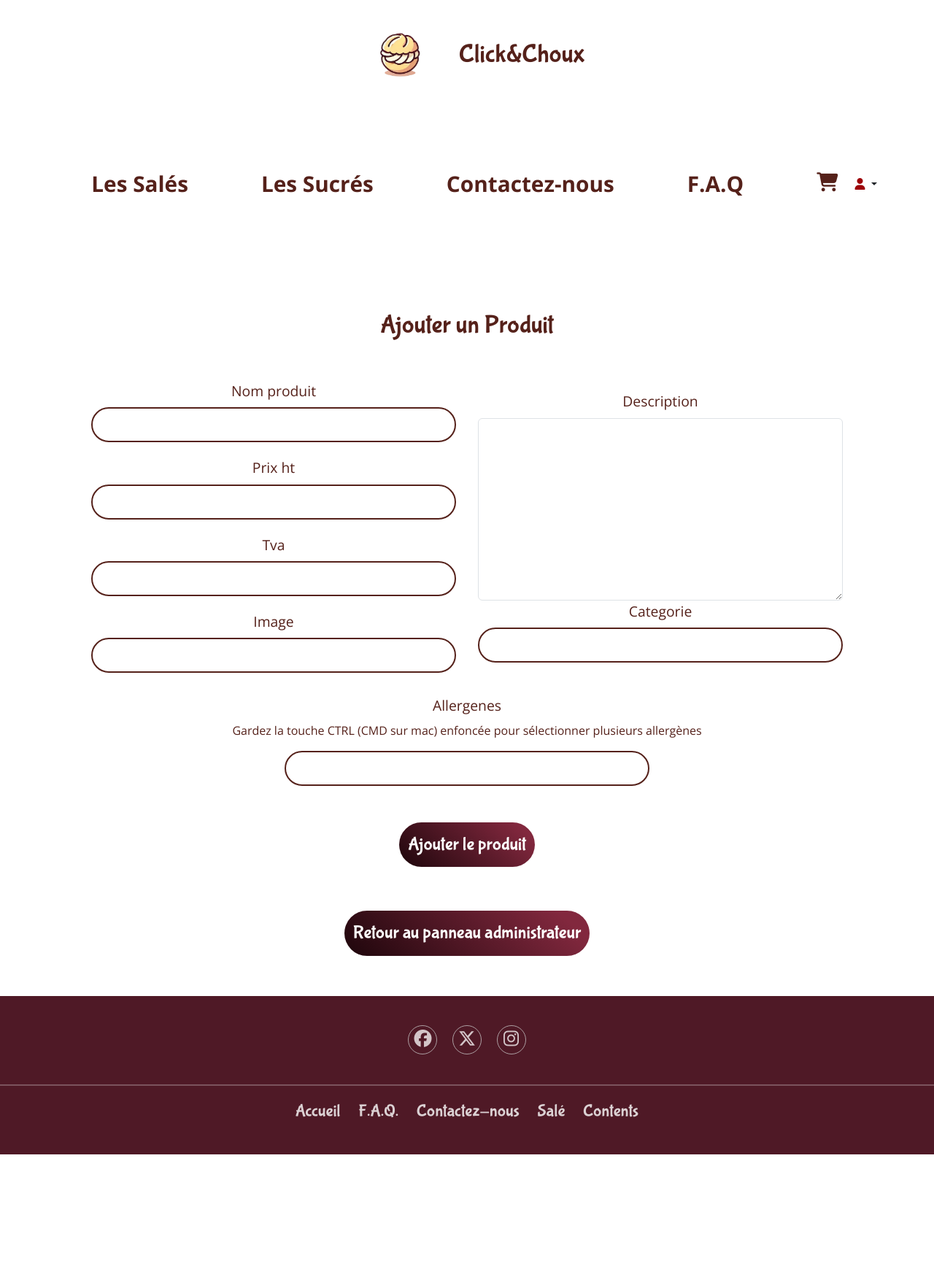
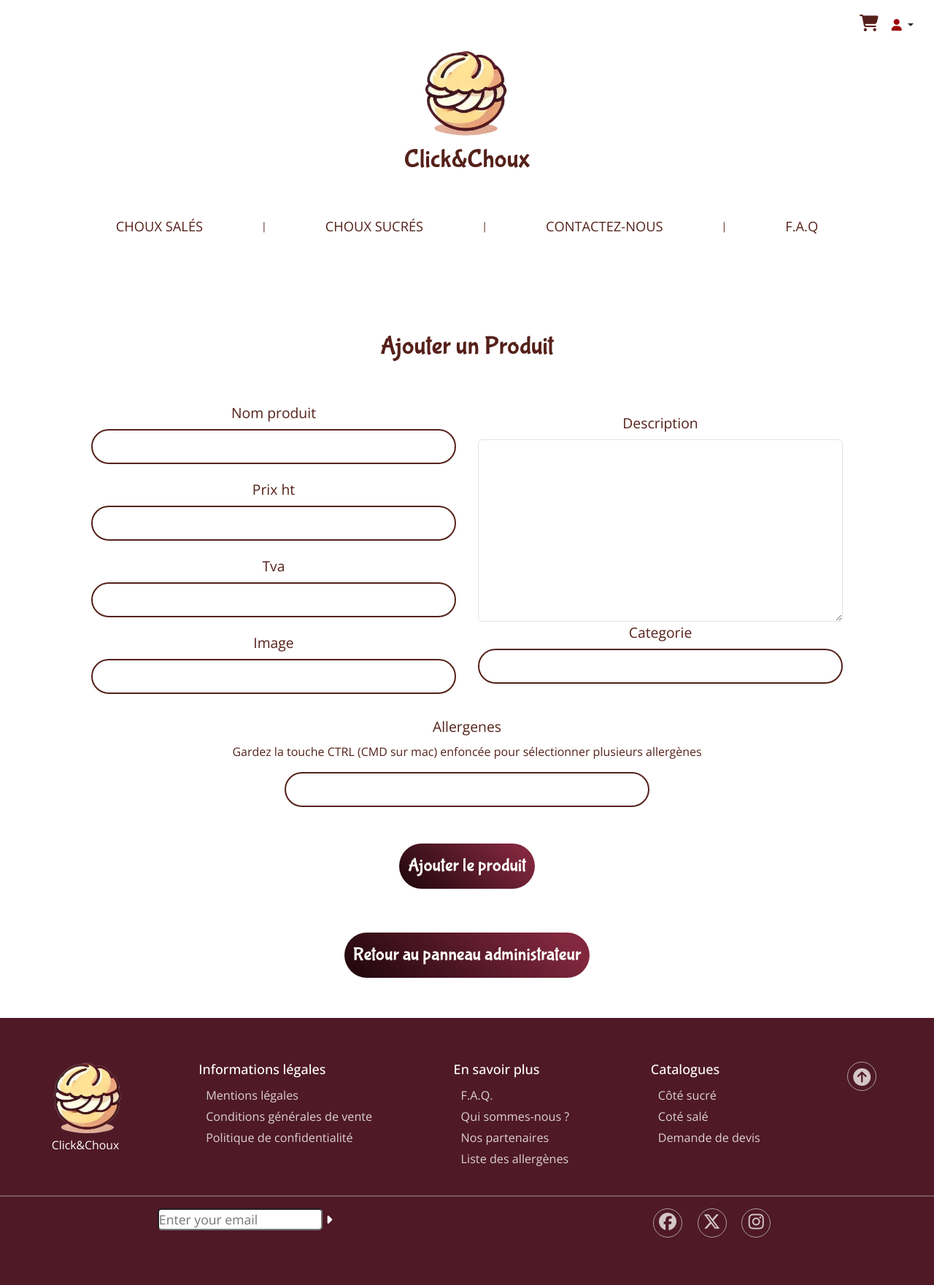
Before and after one commit to GiacoLnd/ClickAndChoux, a Symfony app: template templates/admin/add_product.html.twig in a window 1280 px wide. Shown: the whole page at 73% size. Before the commit the page ends 1582 px from the top, so only its background shows below. Run offline with Twig, Linux system fonts and the light colour scheme; the template is opened without the code that fills it, so the values that code supplies are empty; form fields are guessed from the names that the template uses; some libraries are stand-ins or nearby versions.

Commit message:
added navbar new version / added new hover after effect underlining from left to right with ease in ou transition / working on new footer

```diff
--- a/public/css/style.css
+++ b/public/css/style.css
@@ -163,10 +163,46 @@ body{
     flex-direction: column;
     min-height: 100vh;
 
+    .burger-user{
+        display: flex;
+        justify-content: end;
+        align-items: center;
+        padding: 15px;
+        gap: 5px;
+
+        i{
+            color:var(--font-color);
+
+            .cart-badge{
+                position: absolute;
+                top: -30px;
+                right: 10px;
+                color: white;
+                background-color: var(--link-color);
+                padding: 10px;
+                width: 25px;
+                height: 25px;
+            }
+        }
+
+                /* Badge de quantité sur cart icon */
+        .cart-badge{
+            background-color: var(--link-color);
+            display: flex;
+            justify-content: center;
+            align-items: center;
+            padding: 10px;
+            font-weight: bold;
+            width: 25px;
+            height: 25px;
+            box-shadow: rgba(50, 50, 93, 0.25) 0px 50px 100px -20px, rgba(0, 0, 0, 0.3) 0px 30px 60px -30px, rgba(10, 37, 64, 0.35) 0px -2px 6px 0px inset;
+        }
+    }
 
     /* NavBar */
     #navbar-container {
         display: flex;
+        flex-direction: column;
         justify-content: center;
         align-items: center;
         flex-wrap: wrap;
@@ -175,21 +211,20 @@ body{
 
         .navbar-logo{
             display: flex;
+            flex-direction: column;
             align-items: center;
             justify-content: center;
 
             .logo{
-                width: 150px;
-                height: 150px;
+                width: 120px;
+                height: 120px;
+                /* transform: scale(2.5); */
             }
         }
         .navbar-list{
             list-style-type: none;
             padding: 5px;
-            font-size: 1.3em;
-            gap: 20px;
-            padding: 20px;
-            margin: 20px;
+            font-size: 0.8em;
             display: flex;
             align-items: center;
             text-align: center;
@@ -201,10 +236,25 @@ body{
 
                 a{
                     color: var(--font-color);
-                    font-weight: bold;
+                    text-transform: uppercase;
                     font-family: var(--font-family-primary);
-                    &:hover{
-                        text-decoration: underline;
+                    position:relative;
+                    display: inline-block;
+
+                    &::after{
+                        content: "";
+                        position: absolute;
+                        width: 0;
+                        height: 2px;
+                        display: block;
+                        margin-top: 5px;
+                        left: 0;
+                        background: var(--link-color);
+                        transition: width 0.3s ease-in-out;
+                    }
+
+                    &:hover::after{
+                        width: 100%;
                     }
                 }
             }
@@ -219,58 +269,23 @@ body{
             color: var(--font-color);
             font-family: var(--link-family-primary);
         }
-        /* Menu Burger */
-        .burger-user{
-            display: flex;
-            justify-content: end;
-            align-items: center;
-            gap: 10px;
-            font-size: 20px;
-            padding: 20px;
 
-            i{
-                color:var(--font-color);
-
-                .cart-badge{
-                    position: absolute;
-                    top: -30px;
-                    right: 10px;
-                    color: white;
-                    background-color: var(--link-color);
-                    padding: 10px;
-                    width: 25px;
-                    height: 25px;
-                }
-            }
-
-            .burger {
-                display: none;
-                background: none;
-                border: none;
-                cursor: pointer;
-                font-size: 24px;
-                color: var(--font-color);
-                font-size: 28px;
-            }
-
-            .burger-navbar{
-                display: flex;
-                align-items: center;
-            }
+        .burger {
+            display: none;
+            background: none;
+            border: none;
+            cursor: pointer;
+            font-size: 24px;
+            color: var(--font-color);
+            font-size: 28px;
         }
 
-        /* Badge de quantité sur cart icon */
-        .cart-badge{
-            background-color: var(--link-color);
+        .burger-navbar{
             display: flex;
-            justify-content: center;
             align-items: center;
-            padding: 10px;
-            font-weight: bold;
-            width: 25px;
-            height: 25px;
-            box-shadow: rgba(50, 50, 93, 0.25) 0px 50px 100px -20px, rgba(0, 0, 0, 0.3) 0px 30px 60px -30px, rgba(10, 37, 64, 0.35) 0px -2px 6px 0px inset;
         }
+        /* Menu Burger */
+
     }
 
     main{
@@ -746,3 +761,77 @@ table.dataTable thead th, table.dataTable tbody td{
     text-align: center;
     align-self: center;
 }
+
+footer{
+    .footer-top{
+        display: flex;
+        justify-content: space-around;
+        padding: 20px;
+        width: 100%;
+
+        .logo{
+            width: 100px;
+            height: 100px;
+            display: flex;
+            flex-direction: column;
+        }
+        a{
+            color: white;
+            font-family: 'Open Sans', sans-serif;
+            font-size: 0.9em;
+        }
+
+        p{
+            color: white;
+            font-size: 0.9em;
+            width: 300px;
+        }
+        .footer-links h3{
+            font-size: 1em;
+            font-weight: 500;
+            margin-bottom: 10px;
+        }
+        .footer-links ul{
+            display: flex;
+            flex-direction: column;
+            align-items: start;
+
+        }
+        .footer-scroll{
+
+            button{
+                background: none;
+                border: none;
+                font-size: 24px;
+                width: 40px;
+                height: 40px;
+                line-height: 40px;
+                display: inline-block;
+                text-align: center;
+                border-radius: 50%;
+                border: 1px solid #ccc;
+                margin: 0 8px;
+                color: inherit;
+                opacity: 0.75;
+            }
+        }
+    }
+    .footer-bottom{
+        display: flex;
+        justify-content: space-around;
+
+        .footer-newsletter{
+
+            input{
+                border-radius: 5px;
+                position: relative;
+            }
+
+            button{
+                background: none;
+                border: none;
+                color: white;
+            }
+        }
+    }
+}
--- a/templates/base.html.twig
+++ b/templates/base.html.twig
@@ -28,17 +28,6 @@
         <div id="wrapper">
         <header>
             <nav>
-                <div id="navbar-container">
-                    <div class="navbar-logo">
-                        <img src="{{ asset('img/logo.png') }}" alt="ClickAndChoux" class="logo">
-                        <a href="{{ path('app_home') }}" class="navbar-title">Click&Choux</a>
-                    </div>
-                    <ul class="navbar-list" id="navbar-list">
-                        <li><a href="{{ path('salty_produit') }}" class="menu-item">Les Salés</a></li>
-                        <li><a href="{{ path('sweety_produit') }}" class="menu-item">Les Sucrés</a></li>
-                        <li><a href="{{ path('app_contact') }}" class="menu-item">Contactez-nous</a></li>
-                        <li><a href="/" class="menu-item">F.A.Q</a></li>
-                    </ul>
                 <div class="burger-user">
                     <a href="{{ path('panier_afficher') }}" class="position-relative">
                         <i class="fa-solid fa-shopping-cart"></i>
@@ -86,11 +75,24 @@
                             {% endif %}
                         </ul>
                     </div>
-
+                </div>
+                <div id="navbar-container">
+                    <div class="navbar-logo">
+                        <img src="{{ asset('img/logobis.png') }}" alt="ClickAndChoux" class="logo">
+                        <a href="{{ path('app_home') }}" class="navbar-title">Click&Choux</a>
+                    </div>
+                    <ul class="navbar-list" id="navbar-list">
+                        <li><a href="{{ path('salty_produit') }}" class="menu-item">Choux Salés</a></li>
+                        <li>|</li>
+                        <li><a href="{{ path('sweety_produit') }}" class="menu-item">Choux Sucrés</a></li>
+                        <li>|</li>
+                        <li><a href="{{ path('app_contact') }}" class="menu-item">Contactez-nous</a></li>
+                        <li>|</li>
+                        <li><a href="/" class="menu-item">F.A.Q</a></li>
+                    </ul>
                         <button class="burger" id="burger-button" aria-label="Menu">
                             <i class="fa-solid fa-bars" id="burger-icon"></i>
                         </button>
-                    </div>
                 </div>
             </nav>
         </header>
@@ -98,21 +100,57 @@
             {% block body %}{% endblock %}
         </main>
         <footer class="footer" role="contentinfo">
+            <div class="footer-top">
+                <div class="footer-logo">
+                    <img src="{{ asset('img/logobis.png') }}" alt="ClickAndChoux" class="logo">
+                    <a href="{{ path('app_home') }}" class="footer-title">Click&Choux</a>
+                </div>
+                <div class="footer-links">
+                    <ul role="navigation" aria-labelledby="footer-links-heading">
+                        <h3>Informations légales</h3>
+                        <li><a href="">Mentions légales</a></li>
+                        <li><a href="">Conditions générales de vente</a></li>
+                        <li><a href="">Politique de confidentialité</a></li>
+                    </ul>
+                </div>
+                <div class="footer-links">
+                    <ul role="navigation">
+                        <h3>En savoir plus</h3>
+                        <li><a href="">F.A.Q.</a></li>
+                        <li><a href="">Qui sommes-nous ?</a></li>
+                        <li><a href="">Nos partenaires</a></li>
+                        <li><a href="">Liste des allergènes</a></li>
+                    </ul>
+                </div>
+                <div class="footer-links">
+                    <ul role="navigation">
+                        <h3>Catalogues</h3>
+                        <li><a href="">Côté sucré</a></li>
+                        <li><a href="">Coté salé</a></li>
+                        <li><a href="">Demande de devis</a></li>
+                    </ul>
+                </div>
+                <div class="footer-scroll">
+                    <button class="scrollTopButton" aria-label="Scroll to top">
+                        <i class="fa-solid fa-circle-arrow-up"></i>
+                    </button>
+                </div>
+            </div>
+            <hr class="footer-break">
+            <div class="footer-bottom">
+            <div class="footer-newsletter">
+                <input type="text" placeholder="Enter your email" aria-label="Enter your email" class="footer-input">
+                <button type="submit" class="footer-button">
+                    <i class="fa-solid fa-caret-right"></i>
+                </button>
+            </div>
             <div class="social" role="navigation" aria-labelledby="social-heading">
                 <h3 id="social-heading" class="sr-only">Follow us on social media</h3>
                 <a href="#" aria-label="Facebook"><i class="fa-brands fa-facebook"></i></a>
                 <a href="#" aria-label="Twitter"><i class="fa-brands fa-x-twitter"></i></a>
                 <a href="#" aria-label="Instagram"><i class="fa-brands fa-instagram"></i></a>
             </div>
-            <hr class="footer-break">
-            <ul class="footer-links" role="navigation" aria-labelledby="footer-links-heading">
-                <h3 id="footer-links-heading" class="sr-only">Footer Links</h3>
-                <li><a <a href="{{ path('app_home') }}">Accueil</a></li>
-                <li><a <a href="">F.A.Q.</a></li>
-                <li><a <a href="{{ path('app_contact') }}">Contactez-nous</a></li>
-                <li><a <a href="{{ path('salty_produit') }}">Salé</a></li>
-                <li><a <a href="{{ path('sweety_produit') }}">Contents</a></li>
-            </ul>
+        </div>
         </footer>
         </div>
 
--- a/templates/commande/detail.html.twig
+++ b/templates/commande/detail.html.twig
@@ -23,7 +23,7 @@
             {% endfor %}
         </div>
 
-        <a href="{{ path('invoice_generate', {'slug': commande.slug}) }}" class="bubblegum-link">
+        <a href="{{ path('invoice_generate', {'slug': commande.slug}) }}" class="bubblegum-link" target="_blank">
             Télécharger la facture
         </a>
 
```
Also changed, not shown: public/img/i76956-choux-creme-67d2edef0dc77.jpg (added), public/img/logobis.png (added). Lines whose indentation alone changed are shown as unchanged.
